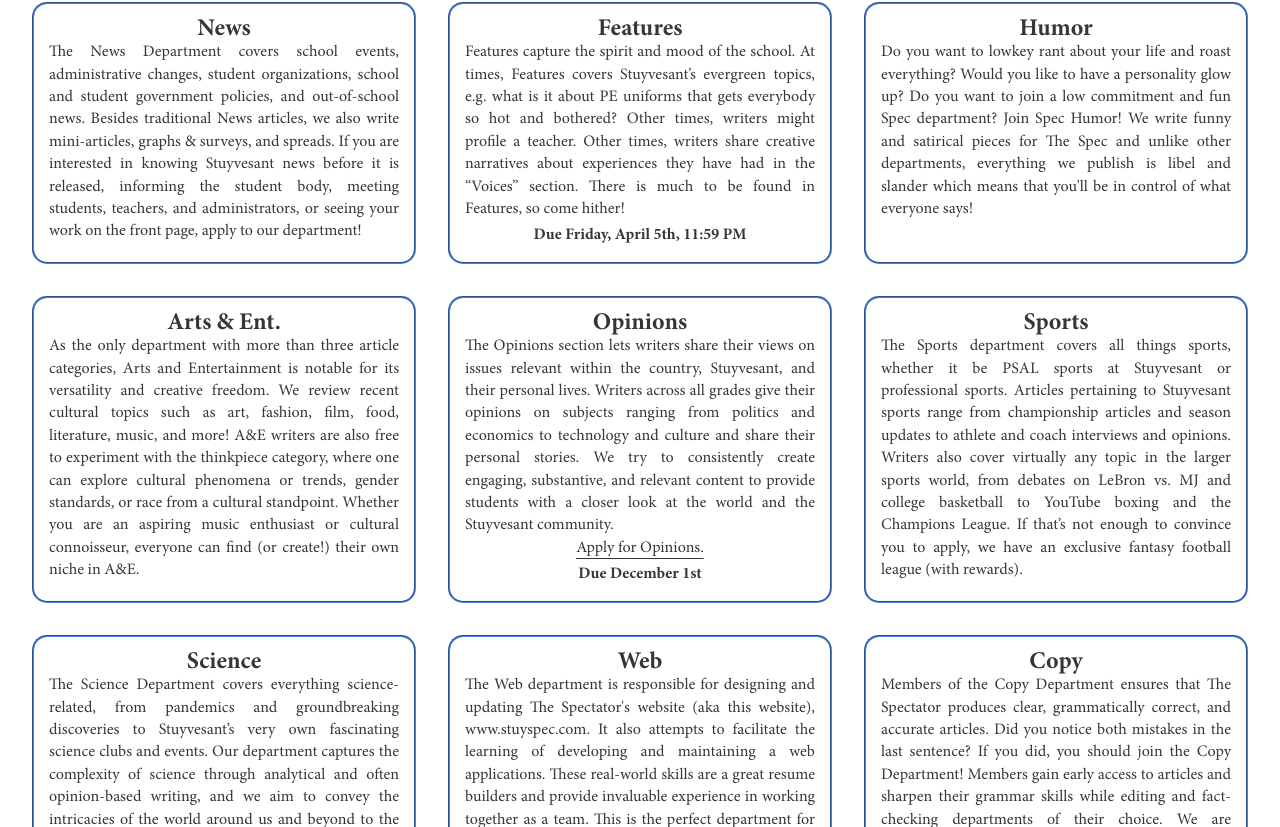
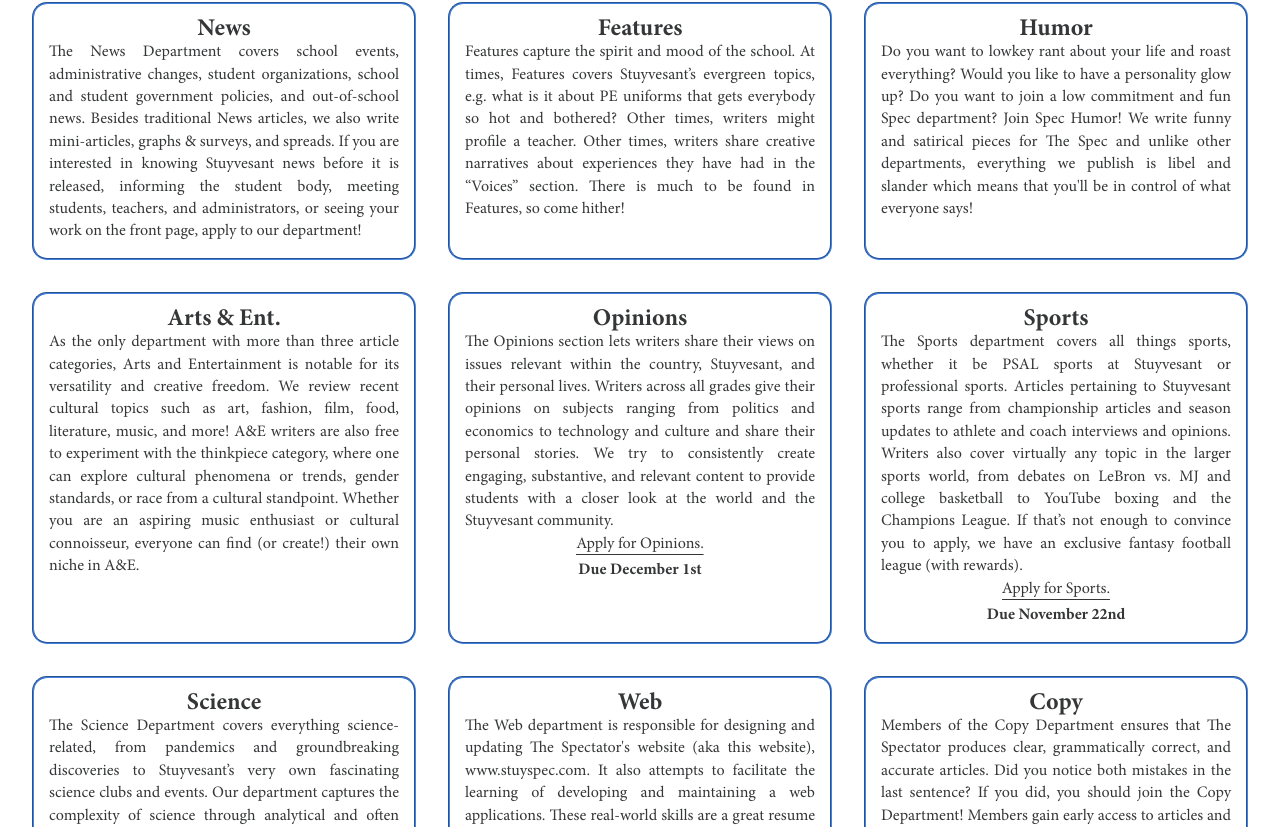
Before and after one commit to stuyspec/stuyspec-rewrite, a Next.js app: page /about/recruitments in a window 1280 px wide. Shown: the part 595-1422 px from the top of the page. Built offline with nearby package versions, Linux system fonts and the light colour scheme.

Commit message:
Update recruitments.tsx
sports yay

```diff
--- a/pages/about/recruitments.tsx
+++ b/pages/about/recruitments.tsx
@@ -22,7 +22,7 @@ function RecruitmentPage() {
 					"Features capture the spirit and mood of the school. At times, Features covers Stuyvesant’s evergreen topics, e.g. what is it about PE uniforms that gets everybody so hot and bothered? Other times, writers might profile a teacher. Other times, writers share creative narratives about experiences they have had in the “Voices” section. There is much to be found in Features, so come hither!",
 				// applicationForm:
 				// 	"https://docs.google.com/document/d/1_Ofr7NwiRCHH2pOJUQKlbtuV1K9o0ffvo-0ID3ttJTY/",
-				applicationDueDate: "Friday, April 5th, 11:59 PM",
+				// applicationDueDate: "Friday, April 5th, 11:59 PM",
 			},
 			{
 				department: "Humor",
@@ -49,8 +49,8 @@ function RecruitmentPage() {
 				department: "Sports",
 				description:
 					"The Sports department covers all things sports, whether it be PSAL sports at Stuyvesant or professional sports. Articles pertaining to Stuyvesant sports range from championship articles and season updates to athlete and coach interviews and opinions. Writers also cover virtually any topic in the larger sports world, from debates on LeBron vs. MJ and college basketball to YouTube boxing and the Champions League. If that’s not enough to convince you to apply, we have an exclusive fantasy football league (with rewards).",
-				// applicationForm: "https://docs.google.com/document/d/18L-IbAeWqfDYfiIppkQO_P98xxm_4TfmNRAwSgLZgMQ/edit",
-				applicationDueDate: "",
+				applicationForm: "https://docs.google.com/document/d/1bIBsQHAcnt6jS_80s9f1wvZybTcJBW58zLHgXElFXPE/edit?usp=sharing",
+				applicationDueDate: "November 22nd",
 			},
 			{
 				department: "Science",
```
